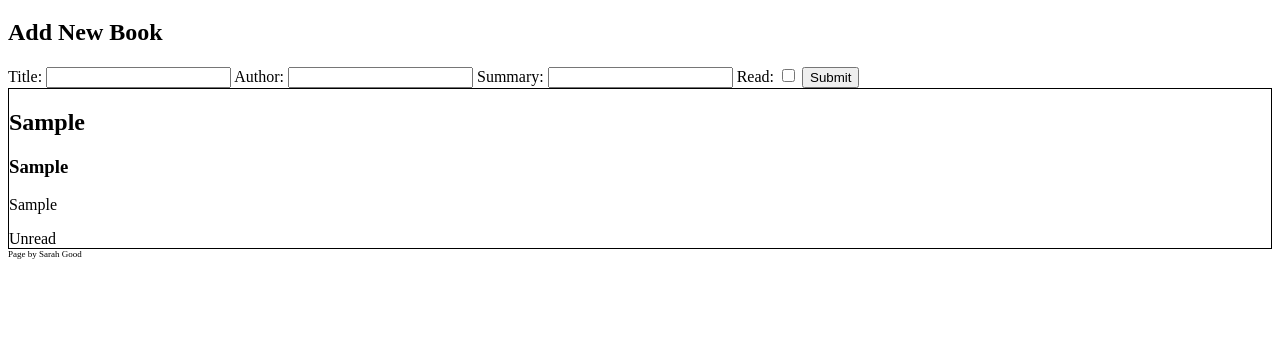
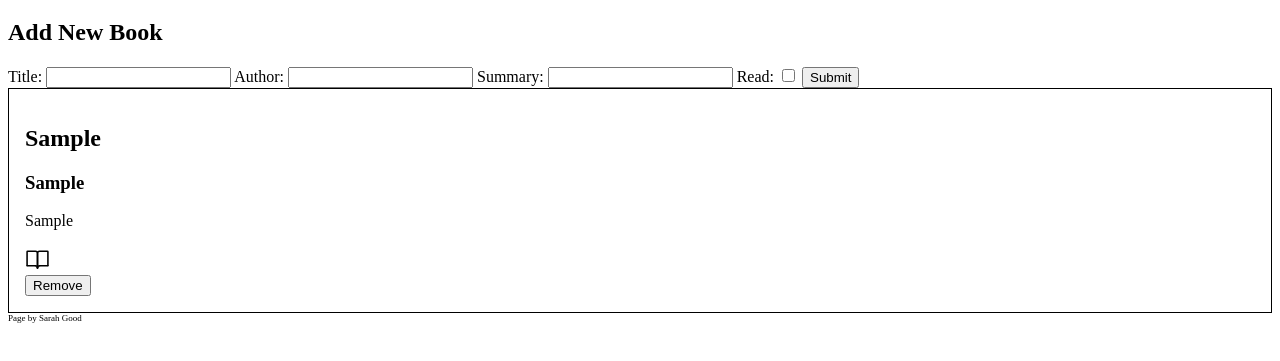
Before and after one commit to SarahEGood/js-library, a plain HTML site: page index.html in a window 1280 px wide. Both pictures are taken after typing "Sample", "Sample", "Sample" into the empty fields and a click on the input "Submit". Shown: the part 61-422 px from the top of the page. Drawn offline with Linux system fonts and the light colour scheme.

Commit message:
add remove button for library entries

```diff
--- a/script.js
+++ b/script.js
@@ -29,15 +29,28 @@ function listLibrary(lib) {
         summary.innerHTML += lib[i].summary;
 
         if (lib[i].read === true) {
-            read.innerHTML = "Read";
+            read.innerHTML = '<img src="resources/book.svg" alt="Read">'
+
         } else {
-            read.innerHTML = "Unread";
+            read.innerHTML = '<img src="resources/open-book.svg" alt="Unread">';
         }
+
+        buttonWrapper = document.createElement('div');
+        removeButton = document.createElement('button');
+        removeButton.innerHTML = 'Remove';
+        removeButton.onclick = function() {
+            myLibrary.pop(i);
+            libContainer.innerHTML = "";
+            listLibrary(myLibrary);
+        }
+
+        buttonWrapper.appendChild(removeButton);
 
         div.appendChild(title);
         div.appendChild(author);
         div.appendChild(summary);
         div.appendChild(read);
+        div.appendChild(buttonWrapper);
 
         libContainer.appendChild(div);
 
--- a/style.css
+++ b/style.css
@@ -4,4 +4,10 @@
 
 .card {
     border: 1px solid black;
+    padding: 16px;
 }
+
+.card img {
+    height: 25px;
+    width: 25px;
+}
```
